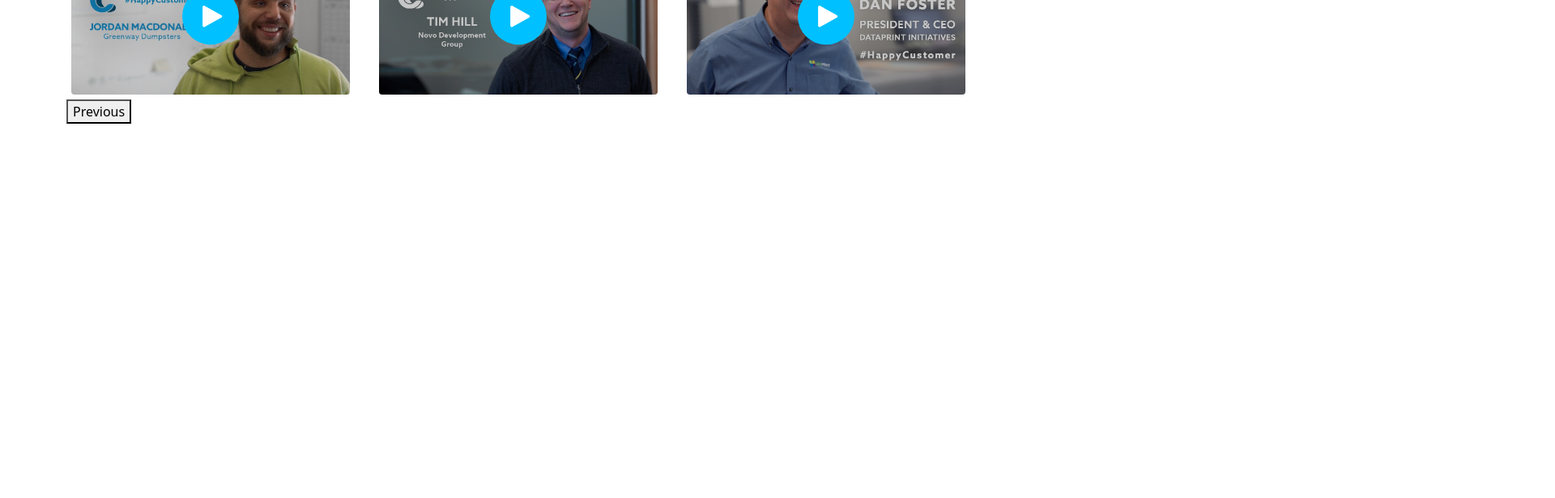
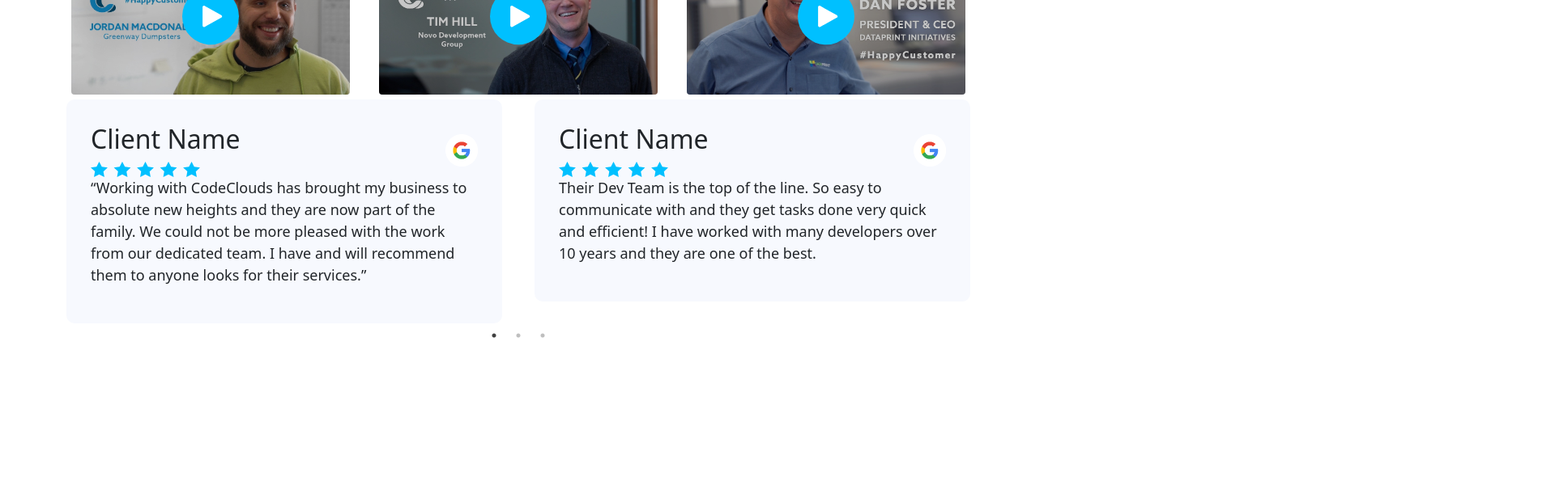
Before and after one commit to iamtanmayrudra/CodeClouds, a React (Create React App) app: page / in a window 1280 px wide. Shown: the part 5940-6556 px from the top of the page at 81% size, 1920 px wide, since content can reach past the window. Built offline with nearby package versions, Linux system fonts and the light colour scheme; some icons are missing.

Commit message:
Slider fixes

```diff
--- a/src/commonComponents/ReviewCarousel.js
+++ b/src/commonComponents/ReviewCarousel.js
@@ -1,34 +1,84 @@
 import React from 'react'
 
 import Slider from "react-slick";
+
+// Import css files
+import "slick-carousel/slick/slick.css";
+import "slick-carousel/slick/slick-theme.css";
+
+import ratingStar from "../assets/five-star.svg";
+import googleRound from "../assets/g-icon.webp";
+
+// Material Icon
+import MaterialIcon from 'react-google-material-icons';
+
+
+function SampleNextArrow(props) {
+  const { className, style, onClick } = props;
+  return (
+    <div
+      className={className}
+      style={{ ...style, display: "block" }}
+      onClick={onClick}
+    />
+  );
+}
+
+function SamplePrevArrow(props) {
+  const { className, style, onClick } = props;
+  return (
+    <div
+      className={className}
+      style={{ ...style, display: "block" }}
+      onClick={onClick}
+    />
+  );
+}
 
 export default function ReviewCarousel() {
     var settings = {
         dots: true,
         infinite: true,
         speed: 500,
-        slidesToShow: 1,
-        slidesToScroll: 1
+        slidesToShow: 2,
+        slidesToScroll: 1,
+        nextArrow: <MaterialIcon onClick={SampleNextArrow} icon="arrow_forward_ios" size={18}/>,
+        prevArrow: <MaterialIcon onClick={SamplePrevArrow} icon="arrow_back_ios" size={18}/>
     };
   return (
     <Slider {...settings}>
-      <div>
-        <h3>1</h3>
+      <div className='each-review'>
+        <div className="client_details d-flex align-items-center justify-content-between">
+          <div className="clientPattern">
+            <h2>Client Name</h2>
+            <img src={ratingStar} alt="Rating" width={135} />
+          </div>
+
+          <img src={googleRound} alt="Google Circle" width={40} />
+        </div>
+        <p>“Working with CodeClouds has brought my business to absolute new heights and they are now part of the family. We could not be more pleased with the work from our dedicated team. I have and will recommend them to anyone looks for their services.”</p>
       </div>
-      <div>
-        <h3>2</h3>
+      <div className='each-review'>
+        <div className="client_details d-flex align-items-center justify-content-between">
+          <div className="clientPattern">
+            <h2>Client Name</h2>
+            <img src={ratingStar} alt="Rating" width={135} />
+          </div>
+
+          <img src={googleRound} alt="Google Circle" width={40} />
+        </div>
+        <p>Their Dev Team is the top of the line. So easy to communicate with and they get tasks done very quick and efficient! I have worked with many developers over 10 years and they are one of the best.</p>
       </div>
-      <div>
-        <h3>3</h3>
-      </div>
-      <div>
-        <h3>4</h3>
-      </div>
-      <div>
-        <h3>5</h3>
-      </div>
-      <div>
-        <h3>6</h3>
+      <div className='each-review'>
+        <div className="client_details d-flex align-items-center justify-content-between">
+          <div className="clientPattern">
+            <h2>Client Name</h2>
+            <img src={ratingStar} alt="Rating" width={135} />
+          </div>
+
+          <img src={googleRound} alt="Google Circle" width={40} />
+        </div>
+        <p>“With 10 years of industry experience, I can fully stand behind the product and service that CodeClouds provides. They are an essential partner for any IT services you may need - large or small. Fast, professional and fair…go with them all the way!”</p>
       </div>
     </Slider>
   )
--- a/src/commonComponents/commonStyle/Testimony.scss
+++ b/src/commonComponents/commonStyle/Testimony.scss
@@ -37,4 +37,15 @@ $base_color: #0E92D4;
             position: absolute;
         }
     }
+    .slick-slide > div {
+        margin: 0 20px;
+      }
+    .slick-list {
+    margin: 0 -20px;
+    }
+    .each-review {
+        padding: 30px;
+        border-radius: 10px;
+        background-color: #f7f9fe;
+    }
 }
```
Also changed, not shown: src/assets/five-star.svg (added), src/assets/g-icon.webp (added).
